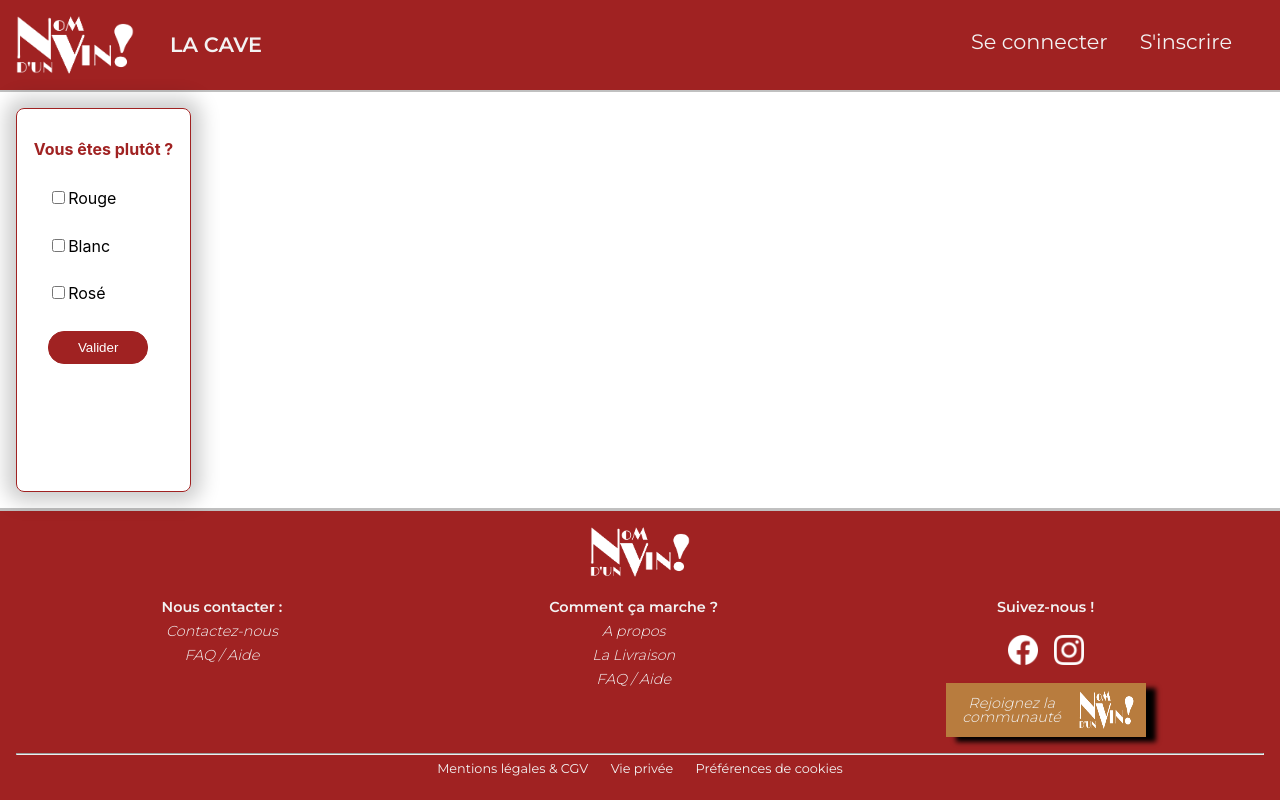
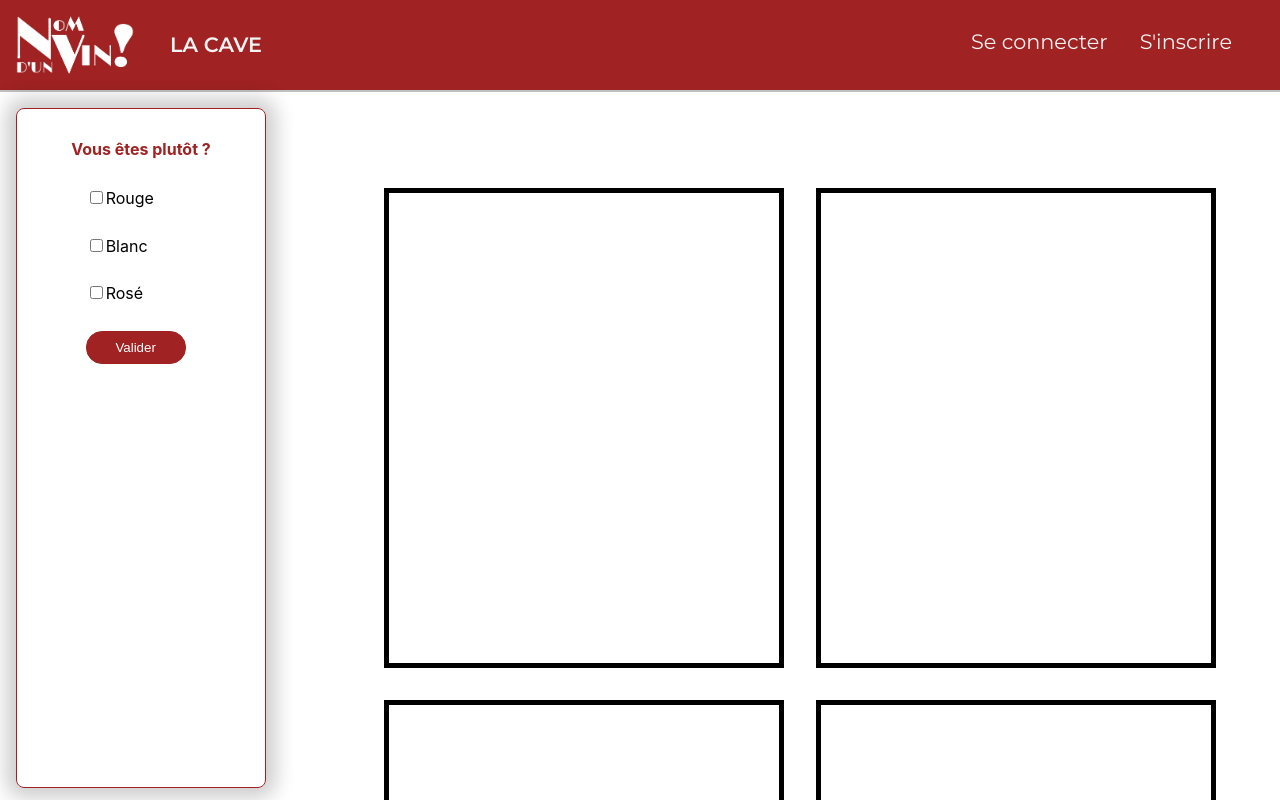
Before and after one commit to margaux-perrier/nomdunvin, a React (Create React App) app in the folder front/: page / in a window 1280 px wide. Shown: the top 800 px of the page. Built offline with nearby package versions, Linux system fonts and the light colour scheme.

Commit message:
[feat]: setting up the cardList component

```diff
--- a/front/src/components/App/App.js
+++ /dev/null
@@ -1,23 +0,0 @@
-// import header component
-import Header from '../Header/Header';
-// import FilterMenu component
-import FilterMenu from '../FilterMenu/FilterMenu';
-// import footer component
-import Footer from '../Footer/Footer';
-
-
-
-// import scss
-import './app.scss';
-
-function App() {
-  return (
-    <div className="App">
-      <Header />
-      <FilterMenu />
-      <Footer />
-    </div>
-  );
-}
-
-export default App;
--- /dev/null
+++ b/front/src/components/App/App.jsx
@@ -0,0 +1,27 @@
+//import header
+import Header from '../Header/Header';
+//import burger
+import Burger from '../FilterMenu/FilterMenu';
+// import de cardList
+import CardList from '../CardList/CardList';
+
+// import Footer component
+import Footer from '../Footer/Footer';
+// import scss
+import './app.scss';
+
+function App() {
+  return (
+    <div className = "App">
+      <Header />
+      <div className="container">
+         <Burger />
+         <CardList />
+        </div>
+      <Footer />
+    </div>
+
+  );
+}
+
+export default App;
--- a/front/src/components/App/app.scss
+++ b/front/src/components/App/app.scss
@@ -1,6 +1,17 @@
 .App {
-  height : 100vh;
   display: flex;
   flex-direction: column;
   justify-content: space-between;
+
+  // This container allows to apply a "flex-wrap" on the "main" (For components : FilterMenu, CardList)
+  .container{
+    display: flex;
+    flex-direction: flex-start;
+    height: auto;
+    width: 100%;
+  }
+
+
+
+
 }
--- /dev/null
+++ b/front/src/components/Card/Card.jsx
@@ -0,0 +1,21 @@
+// import react
+import React from 'react';
+// import Scss
+import './card.scss';
+
+// Component Filter
+function Card() {
+
+
+
+    return (
+        <div className="card">
+
+        </div>
+
+
+
+    );
+}
+
+export default React.memo(Card);
--- /dev/null
+++ b/front/src/components/Card/card.scss
@@ -0,0 +1,6 @@
+.card {
+    width : 400px;
+    height : 30rem;
+    border: 5px solid black;
+    margin : 1rem;
+}
--- /dev/null
+++ b/front/src/components/CardList/CardList.jsx
@@ -0,0 +1,31 @@
+// import react
+import React from 'react';
+// import Card component
+import Card from '../Card/Card';
+// import Scss
+import './cardList.scss';
+
+// Component Filter
+function CardList() {
+
+
+
+    return (
+        <div className="cardList">
+            <Card />
+            <Card />
+            <Card />
+            <Card />
+            <Card />
+            <Card />
+            <Card />
+            <Card />
+            <Card />
+        </div>
+
+
+
+    );
+}
+
+export default React.memo(CardList);
--- /dev/null
+++ b/front/src/components/CardList/cardList.scss
@@ -0,0 +1,17 @@
+.cardList {
+  display: flex;
+  flex-wrap: wrap;
+  justify-content: center;
+  width: 100%;
+  margin-top: 5rem;
+}
+
+@media screen and (min-width: 768px) {
+  .cardList {
+    display: flex;
+    flex-wrap: wrap;
+    justify-content: center;
+    margin-left: 20rem;
+    width: 100%;
+  }
+}
--- a/front/src/components/FilterMenu/FilterMenu.jsx
+++ b/front/src/components/FilterMenu/FilterMenu.jsx
@@ -5,7 +5,7 @@ import React, { useState } from 'react';
 import './filterMenu.scss';
 
 // Component Filter
-function FilterMenu() {
+function Nav() {
 
     // State for the burger-menu on mobile
     const [showLinks, setShowLinks] = useState(false);
@@ -45,4 +45,4 @@ function FilterMenu() {
     );
 }
 
-export default React.memo(FilterMenu);
+export default React.memo(Nav);
--- a/front/src/components/FilterMenu/filterMenu.scss
+++ b/front/src/components/FilterMenu/filterMenu.scss
@@ -5,16 +5,15 @@
   flex-direction: column;
   align-items: center;
   justify-content: space-between;
-  position: relative;
-  width: 175px;
-  height: 50vh;
+  position: fixed;
+  width: 250px;
+  height: 85vh;
   padding: 1rem;
   border: solid 1.5px vars.$primary-color;
   border-radius: 0.5rem;
   margin-left: 1rem;
   box-shadow: 0 0 20px 10px rgba(0, 0, 0, 0.2);
-  margin:1rem;
-  //centrer verticalement au milieu de l'écran
+  margin-top: 1rem;
 }
 
 // Main Container
@@ -63,12 +62,17 @@
 
 // Burger menu to open the filters-menu / display none on desktop
 .burger {
-  width: 40px;
-  height: 40px;
-  background: transparent;
+  width: 60px;
+  height: 60px;
+  border-radius: 5rem;
+  background: rgb(255, 255, 255);
   border: none;
   color: inherit;
   display: none;
+}
+
+.burger-bar {
+  margin-left: 4px;
 }
 
 //* RESPONSIVE MANAGEMENT *//
@@ -121,11 +125,10 @@
     font-size: 1.3rem;
   }
 
-  // Manage the burger menu for mobile
+  // Manage the burger menu for mobile -- create all bar for the burger menu
 
   .burger {
     display: block;
-
     top: 5rem;
     left: 1rem;
   }
```
